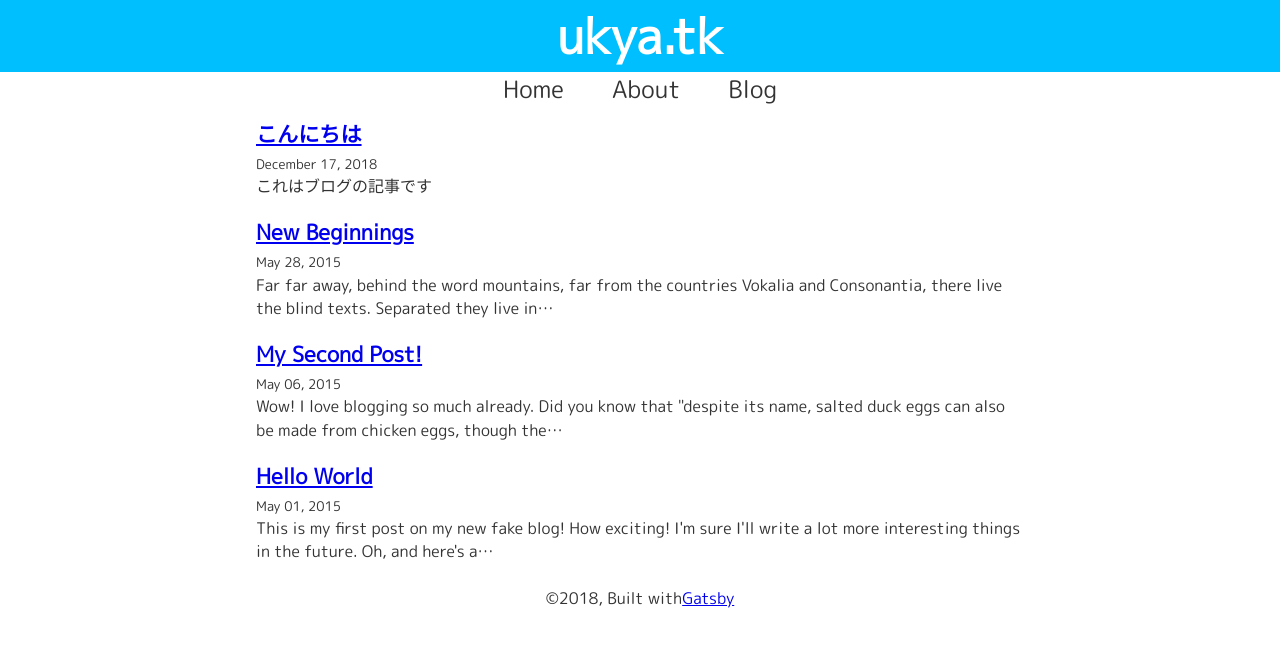
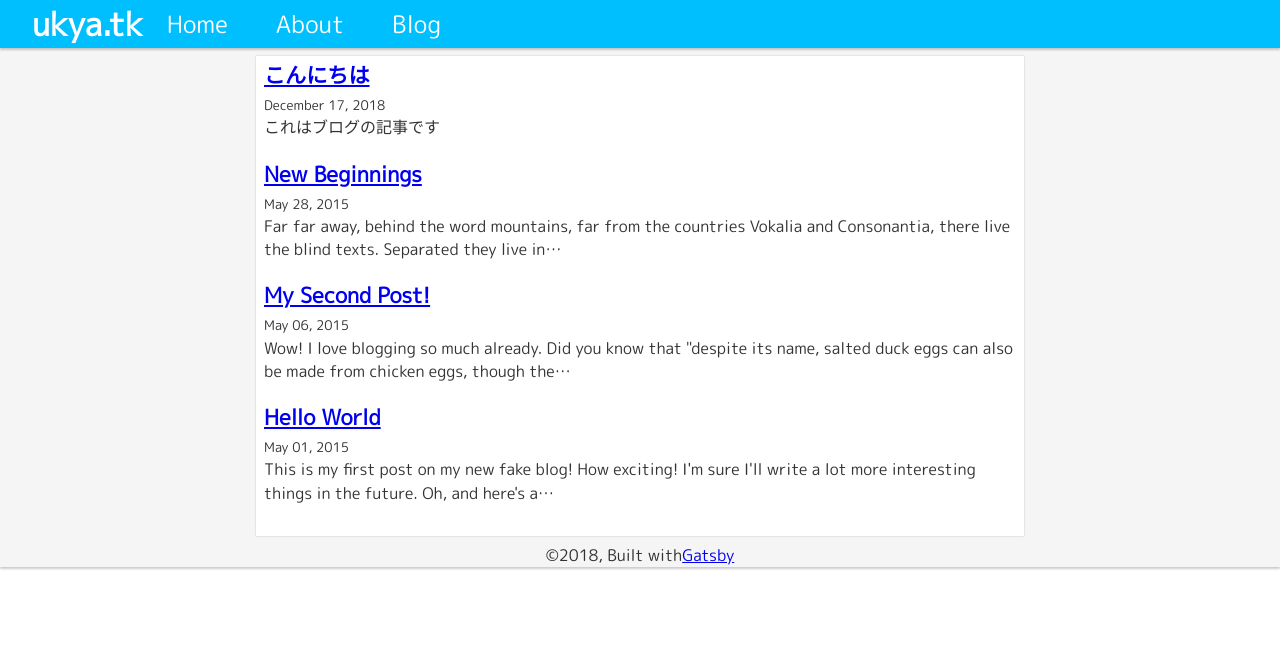
Before and after one commit to fuku710/ukya-site, a Gatsby site: page / in a window 1280 px wide. Built offline with nearby package versions, Linux system fonts and the light colour scheme; Gatsby itself is replaced by a stand-in of ours; some packages are replaced by stand-ins of ours.

Commit message:
fix style

```diff
--- a/src/components/Layout.js
+++ b/src/components/Layout.js
@@ -13,8 +13,11 @@ class Layout extends React.Component {
     const rootPath = `${__PATH_PREFIX__}/`
     return (
       <LayoutContainer>
-        <Header>{title}</Header>
-        <Navbar />
+        <HeaderContainer>
+          <Title>{title}</Title>
+          <Navbar />
+        </HeaderContainer>
+
         <Content>{children}</Content>
         <Footer>
           ©2018, Built with <a href="https://www.gatsbyjs.org">Gatsby</a>
@@ -24,13 +27,35 @@ class Layout extends React.Component {
   }
 }
 
-const LayoutContainer = styled.div``
+const HeaderContainer = styled.div`
+  display: flex;
+  flex-direction: row;
+  align-items: center;
+  background-color: deepskyblue;
+  box-shadow: rgba(0, 0, 0, 0.2) 0px 2px 2px 0px;
+`
+
+const Title = styled.h1`
+  margin: 0px;
+  margin-left: 1em;
+  font-size: 32px;
+  color: white;
+  line-height: 1.5em;
+`
+
+const LayoutContainer = styled.div`
+  background-color: whitesmoke;
+  box-shadow: rgba(0, 0, 0, 0.2) 0px 2px 2px 0px;
+`
 
 const Content = styled.div`
-  margin: 16px;
+  margin: 8px;
+  padding: 8px;
   margin-right: auto;
   margin-left: auto;
   max-width: 48rem;
+  background-color: white;
+  box-shadow: rgba(0, 0, 0, 0.2) 0px 0px 2px 0px;
 `
 
 const Footer = styled.footer`
--- a/src/components/Navbar.js
+++ b/src/components/Navbar.js
@@ -32,7 +32,7 @@ const MenuItem = styled.li`
   margin-left: 1em;
   margin-right: 1em;
   font-size: 24px;
-  /* color: white; */
+  color: white;
   cursor: pointer;
   transition: all 0.2s linear;
   :hover {
```
